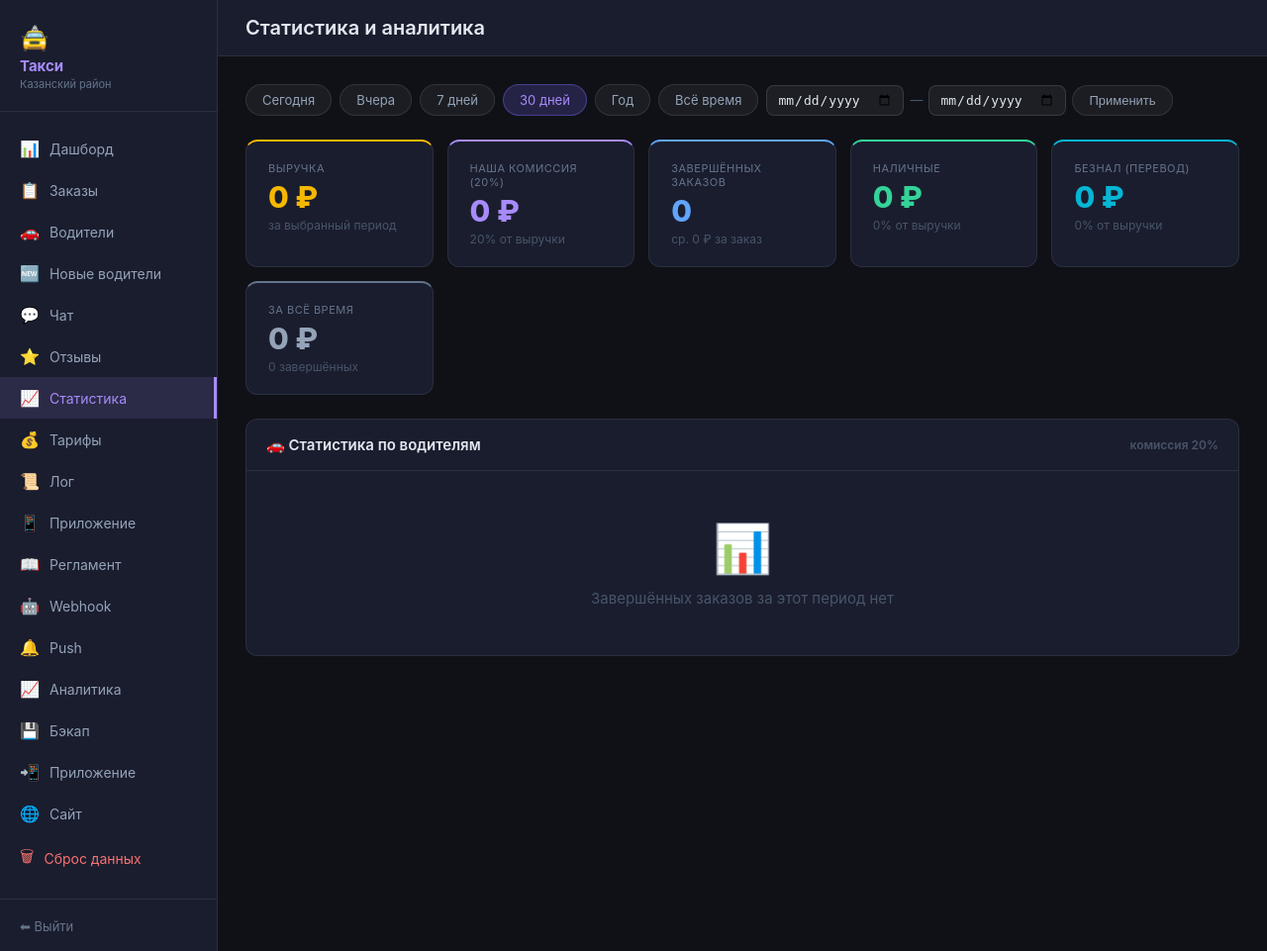
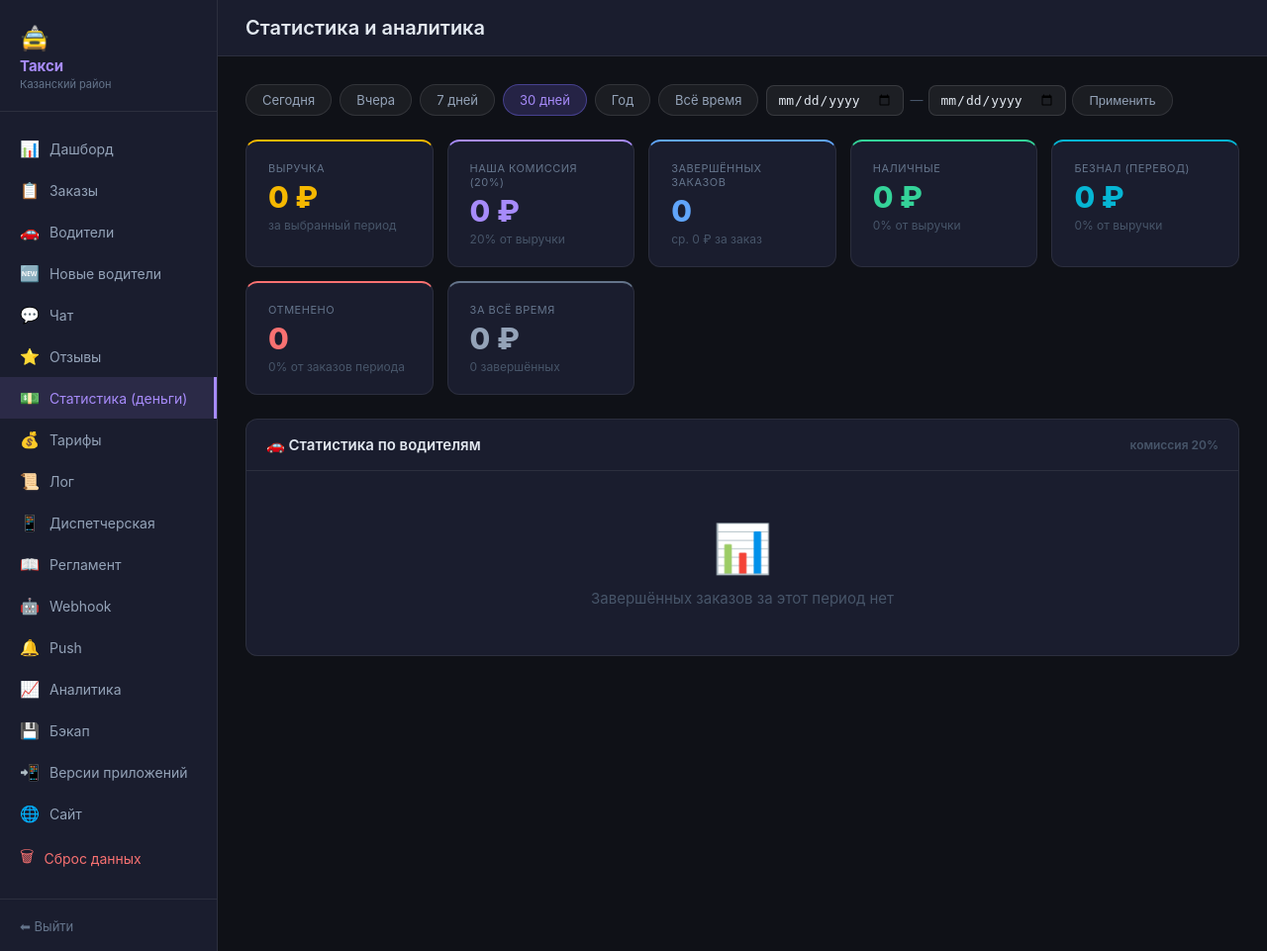
Before and after one commit to KPAVCHENKO/taxi, a Flask app: page /admin/stats in a window 1280 px wide. Shown: the whole page at 99% size. Run offline with Flask 3, Linux system fonts and the light colour scheme; the visitor is signed in with stand-in values (Sample User, id 1); data that the repository does not hold is empty; some libraries are stand-ins or nearby versions.

Commit message:
Статистика в админке: фикс баланса app-водителей, отменённые за период, форматирование сумм
- Водитель с заказами из приложения (tid app:<id>) корректно резолвится: баланс не 0,
  и не раздваивается на две строки при привязке Telegram
- Карточка «Отменено» с долей от заказов периода в Статистике
- Суммы в Аналитике с разделителями тысяч
- Меню: «Статистика (деньги)» 💵, «Диспетчерская», «Версии приложений» — без дублей
- Убран мёртвый код в admin_stats

Co-Authored-By: Claude Opus 4.8 <noreply@anthropic.com>

```diff
--- a/app.py
+++ b/app.py
@@ -2148,18 +2148,32 @@ def admin_stats():
     transfer_rev = sum(o.estimated_price or 0 for o in orders if o.payment == 'transfer')
 
     # ── Per-driver breakdown ──────────────────────────────────────────────────
+    def _resolve_driver(tid):
+        """tid может быть telegram_id или 'app:<driver_id>' (заказ из приложения)."""
+        if not tid:
+            return None
+        if tid.startswith('app:'):
+            try:
+                return Driver.query.get(int(tid[4:]))
+            except (ValueError, TypeError):
+                return None
+        return Driver.query.filter_by(telegram_id=tid).first()
+
     drv_map = {}
     for o in orders:
         tid = o.driver_telegram_id or '__none__'
-        if tid not in drv_map:
-            drv_obj = Driver.query.filter_by(telegram_id=tid).first() if tid != '__none__' else None
-            drv_map[tid] = {
-                'name': o.driver_name or '(не назначен)',
+        drv_obj = _resolve_driver(tid) if tid != '__none__' else None
+        # Группируем по водителю (а не по сырому tid), чтобы один водитель
+        # с заказами из ТГ и из приложения не превращался в две строки
+        key = f'drv:{drv_obj.id}' if drv_obj else tid
+        if key not in drv_map:
+            drv_map[key] = {
+                'name': (drv_obj.name if drv_obj else None) or o.driver_name or '(не назначен)',
                 'orders': 0, 'revenue': 0,
                 'balance': drv_obj.balance if drv_obj else 0,
             }
-        drv_map[tid]['orders']  += 1
-        drv_map[tid]['revenue'] += o.estimated_price or 0
+        drv_map[key]['orders']  += 1
+        drv_map[key]['revenue'] += o.estimated_price or 0
 
     driver_rows = sorted(drv_map.values(), key=lambda x: x['revenue'], reverse=True)
     for d in driver_rows:
@@ -2178,17 +2192,22 @@ def admin_stats():
     chart_revenue  = list(daily.values())
     chart_orders   = [daily_orders[d] for d in chart_labels]
 
+    # ── Отменённые за период (качество сервиса) ──────────────────────────────
+    cancelled_cnt = Order.query.filter(
+        Order.status == 'cancelled',
+        Order.created_at >= start, Order.created_at <= end).count()
+
     # ── All-time totals for header cards ─────────────────────────────────────
     all_total = db.session.query(db.func.sum(Order.estimated_price)).filter(
         Order.status == 'completed').scalar() or 0
-    all_count = Order.query.filter_by(status == 'completed').count() if False else \
-                Order.query.filter(Order.status == 'completed').count()
+    all_count = Order.query.filter(Order.status == 'completed').count()
 
     return render_template('admin_stats.html',
         period=period, date_from=date_from, date_to=date_to,
         total_revenue=total_revenue, total_orders=total_orders,
         commission_sum=commission_sum, commission_rate=int(COMMISSION_RATE * 100),
         avg_order=avg_order, cash_rev=cash_rev, transfer_rev=transfer_rev,
+        cancelled_cnt=cancelled_cnt,
         driver_rows=driver_rows,
         chart_labels=_json.dumps(chart_labels),
         chart_revenue=_json.dumps(chart_revenue),
--- a/templates/admin_base.html
+++ b/templates/admin_base.html
@@ -232,7 +232,7 @@
       <span class="nav-icon">⭐</span> <span>Отзывы</span>
     </a>
     <a href="{{ url_for('admin_stats') }}" class="{{ 'active' if request.endpoint == 'admin_stats' else '' }}">
-      <span class="nav-icon">📈</span> <span>Статистика</span>
+      <span class="nav-icon">💵</span> <span>Статистика (деньги)</span>
     </a>
     <a href="{{ url_for('admin_tariffs') }}" class="{{ 'active' if request.endpoint in ('admin_tariffs',) else '' }}">
       <span class="nav-icon">💰</span> <span>Тарифы</span>
@@ -241,7 +241,7 @@
       <span class="nav-icon">📜</span> <span>Лог</span>
     </a>
     <a href="{{ url_for('admin_dispatcher') }}" target="_blank">
-      <span class="nav-icon">📱</span> <span>Приложение</span>
+      <span class="nav-icon">📱</span> <span>Диспетчерская</span>
     </a>
     <a href="{{ url_for('admin_dispatcher_guide') }}" class="{{ 'active' if request.endpoint == 'admin_dispatcher_guide' else '' }}">
       <span class="nav-icon">📖</span> <span>Регламент</span>
@@ -259,7 +259,7 @@
       <span class="nav-icon">💾</span> <span>Бэкап</span>
     </a>
     <a href="{{ url_for('admin_app_version') }}" class="{{ 'active' if request.endpoint == 'admin_app_version' else '' }}">
-      <span class="nav-icon">📲</span> <span>Приложение</span>
+      <span class="nav-icon">📲</span> <span>Версии приложений</span>
     </a>
     <a href="{{ url_for('index') }}" target="_blank">
       <span class="nav-icon">🌐</span> <span>Сайт</span>
--- a/templates/admin_stats.html
+++ b/templates/admin_stats.html
@@ -84,6 +84,12 @@
     <div class="lbl">Безнал (перевод)</div>
     <div class="val" style="color:#06b6d4;">{{ '{:,}'.format(transfer_rev).replace(',', ' ') }} ₽</div>
     <div class="sub">{{ ((transfer_rev / total_revenue * 100) | round | int) if total_revenue else 0 }}% от выручки</div>
+  </div>
+
+  <div class="stat-card" style="border-top:2px solid #f87171;">
+    <div class="lbl">Отменено</div>
+    <div class="val" style="color:#f87171;">{{ cancelled_cnt }}</div>
+    <div class="sub">{{ ((cancelled_cnt / (cancelled_cnt + total_orders) * 100) | round | int) if (cancelled_cnt + total_orders) else 0 }}% от заказов периода</div>
   </div>
 
   <div class="stat-card" style="border-top:2px solid #64748b;">
```
Also changed, not shown: templates/admin_analytics.html (+4 -4 lines).
